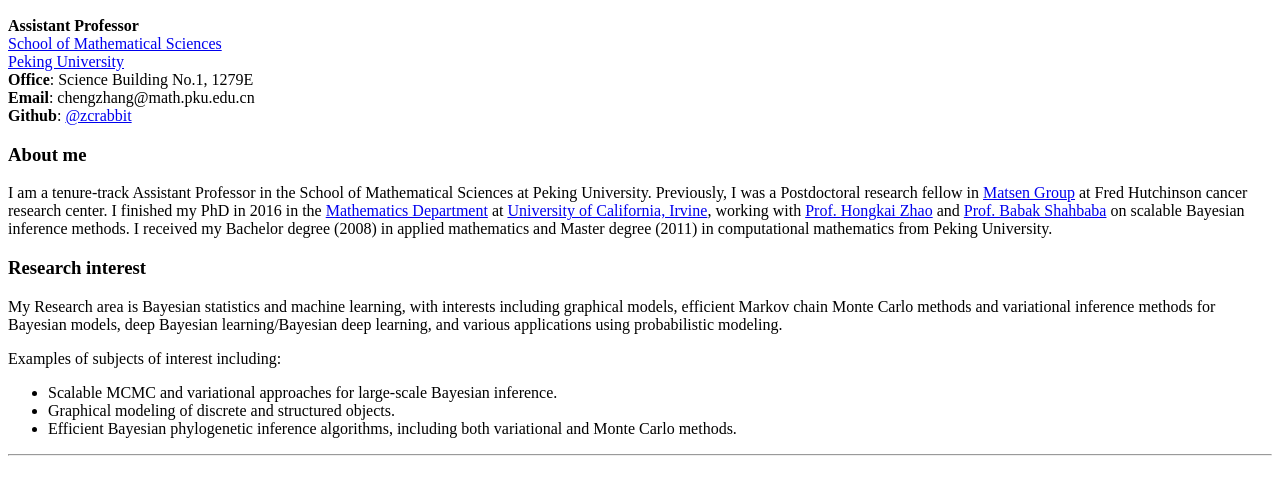
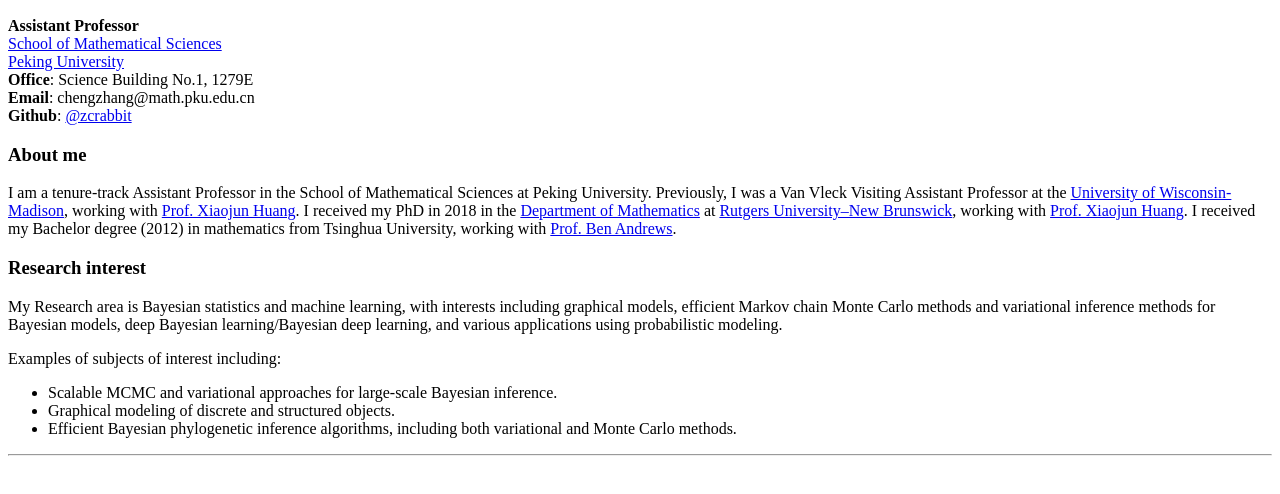
Before and after one commit to hlfang2106/hlfang2106.github.io, a plain HTML site: page index.html in a window 1280 px wide. Shown: the part 200-694 px from the top of the page. Drawn offline with Linux system fonts and the light colour scheme.

Commit message:
Update index.html

```diff
--- a/index.html
+++ b/index.html
@@ -3,7 +3,7 @@
 <!-- saved from url=(0027)https://zcrabbit.github.io/ -->
 <html lang="en"><head><meta http-equiv="Content-Type" content="text/html; charset=UTF-8">
 
-    <title>Cheng Zhang</title>
+    <title>Hanlong Fang 方汉隆</title>
 
     <meta name="author" content="Cheng Zhang">
 
@@ -58,8 +58,10 @@
 
 <h3 id="about-me">About me</h3>
 
-<p>I am a tenure-track Assistant Professor in the School of Mathematical Sciences at Peking University. Previously, I was a Postdoctoral research fellow in <a href="https://matsen.fhcrc.org/">Matsen Group</a> at Fred Hutchinson cancer research center. I finished my PhD in 2016 in the <a href="https://www.math.uci.edu/">Mathematics Department</a> at <a href="https://uci.edu/">University of California, Irvine</a>, working with <a href="https://www.math.uci.edu/~zhao/homepage/home/home.html">Prof. Hongkai Zhao</a> and <a href="https://www.ics.uci.edu/~babaks/">Prof. Babak Shahbaba</a> on scalable Bayesian inference methods.
-I received my Bachelor degree (2008) in applied mathematics and Master degree (2011) in computational mathematics from Peking University.</p>
+<p>I am a tenure-track Assistant Professor in the School of Mathematical Sciences at Peking University. Previously, I was a Van Vleck Visiting Assistant Professor
+at the <a href="https://www.wisc.edu/">University of Wisconsin-Madison</a>, working with <a href="https://people.math.wisc.edu/~gong/">Prof. Xiaojun Huang</a>. I received my PhD in 2018 in the <a href="https://www.math.rutgers.edu/">Department of Mathematics</a>
+at <a href="https://newbrunswick.rutgers.edu/">Rutgers University–New Brunswick</a>, working with <a href="https://sites.math.rutgers.edu/~huangx/">Prof. Xiaojun Huang</a>.
+I received my Bachelor degree (2012) in mathematics from Tsinghua University, working with <a href="https://maths-people.anu.edu.au/~andrews/">Prof. Ben Andrews</a>.</p>
 
 <!-- For me, the painful aspects of making a website are
 
```
